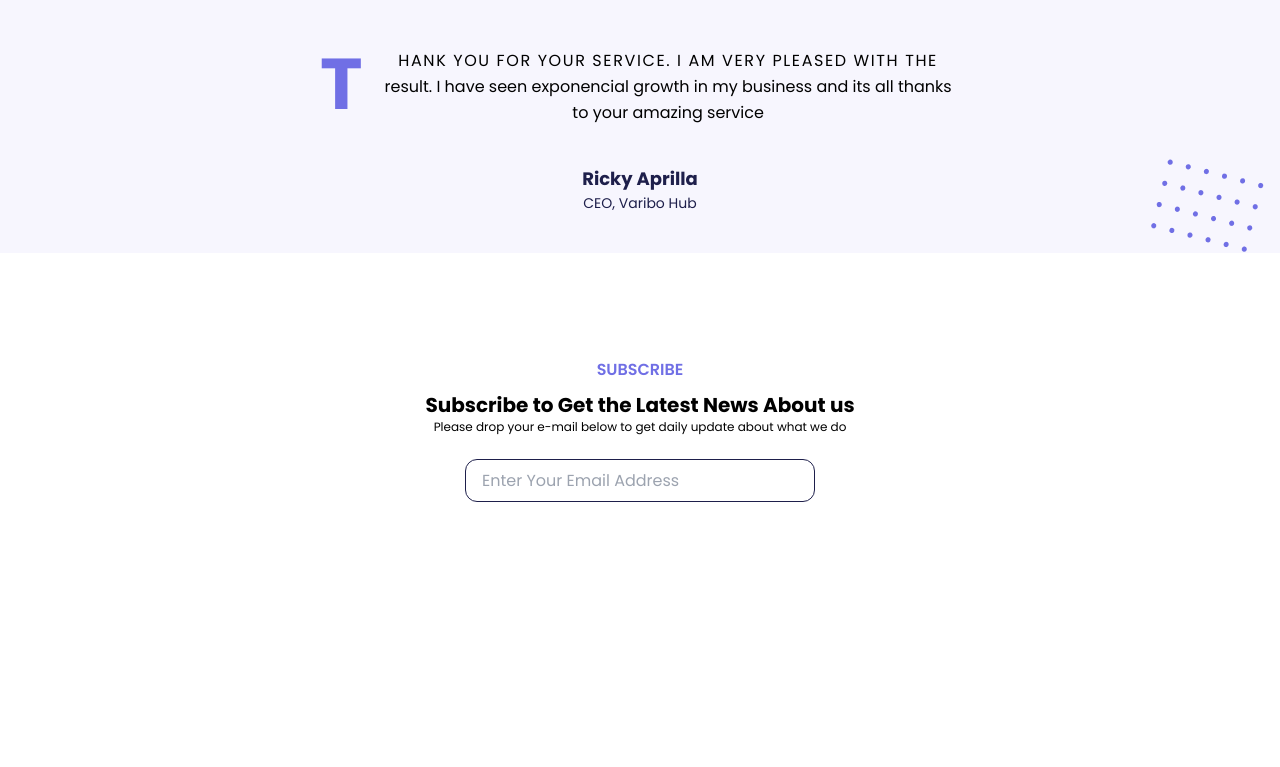
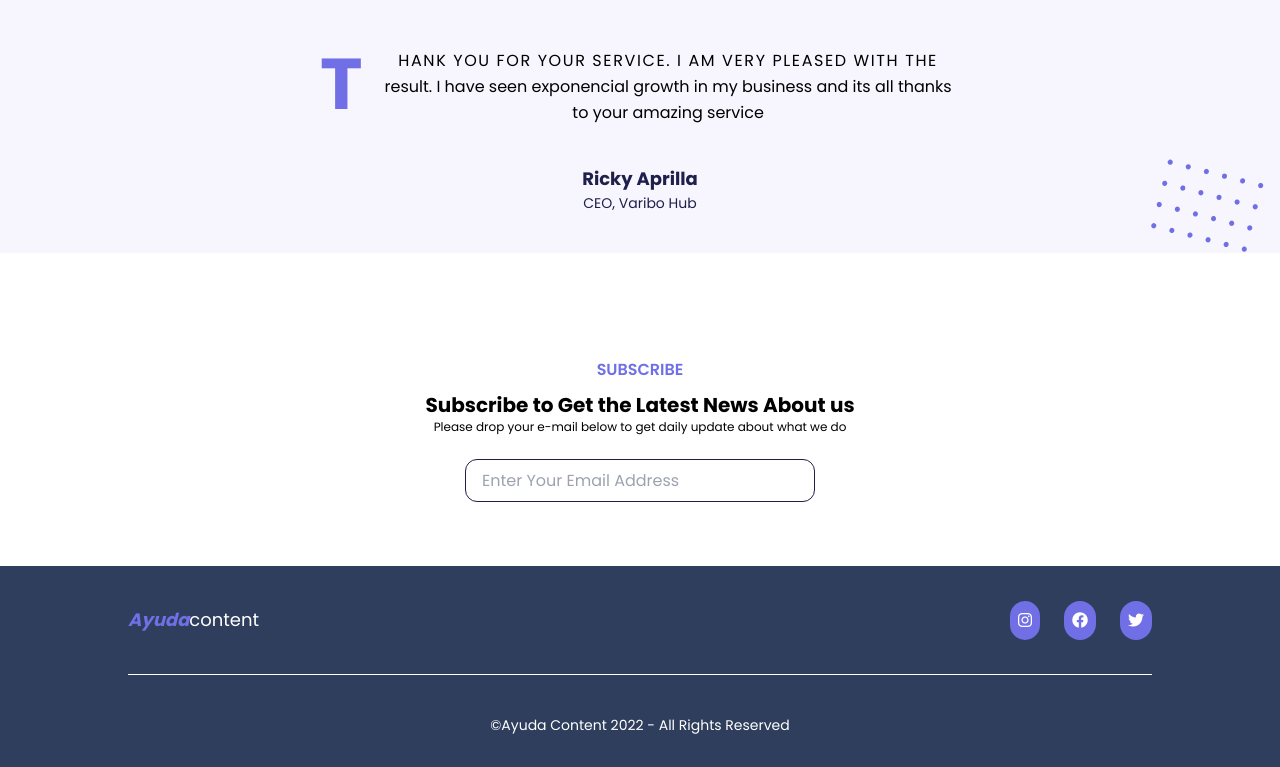
Before and after one commit to IsraelChidera/ayuda-content, a React (Create React App) app: page / in a window 1280 px wide. Shown: the part 2000-2767 px from the top of the page. Before the commit the page ends 2526 px from the top, so only its background shows below. Built offline with nearby package versions, Linux system fonts and the light colour scheme.

Commit message:
Landing page(desktop view) completed: Footer added

```diff
--- /dev/null
+++ b/src/components/Footer.jsx
@@ -0,0 +1,56 @@
+import React from 'react';
+
+const Footer = () => {
+  return (
+    <section className='mt-10 bg-secondary text-white px-32 pt-10 pb-8'>
+        <div>
+
+            <div
+                className='flex justify-between items-center
+                pb-10 border-b border-b-slate-800'
+            >
+                <p className='text-lg'>
+                    <span className='italic font-bold text-primary'>Ayuda</span>content
+                </p>
+
+                <div>
+                    <ul className='flex items-center space-x-6'>
+                        <li>
+                            <a
+                                href='#'
+                                className='rounded-full p-2 bg-primary'
+                            >
+                                <i className="fa-brands fa-instagram"></i>
+                            </a>
+                        </li>
+
+                        <li>
+                            <a
+                                href='#'
+                                className='rounded-full p-2 bg-primary'
+                            >
+                                <i className="fa-brands fa-facebook"></i>
+                            </a>
+                        </li>
+
+                        <li>
+                            <a
+                                href='#'
+                                className='rounded-full p-2 bg-primary'
+                            >
+                                <i className="fa-brands fa-twitter"></i>
+                            </a>
+                        </li>
+                    </ul>
+                </div>
+            </div>
+
+            <p className='mt-10 text-center text-sm'>
+                &copy;Ayuda Content 2022 - All Rights Reserved
+            </p>
+        </div>
+    </section>
+  )
+}
+
+export default Footer
--- a/src/pages/LandingPage.jsx
+++ b/src/pages/LandingPage.jsx
@@ -1,4 +1,5 @@
 import React from 'react'
+import Footer from '../components/Footer'
 import Hero from '../components/Hero'
 import Navbar from '../components/Navbar'
 import Projects from '../components/Projects'
@@ -9,12 +10,13 @@ import Testimonials from '../components/Testimonials'
 const LandingPage = () => {
   return (
     <section>
-        < Navbar />
-        < Hero />
-        < Projects />
-        < Services />
-        < Testimonials />
-        <Subscribe/>
+      < Navbar />
+      < Hero />
+      < Projects />
+      < Services />
+      < Testimonials />
+      < Subscribe />
+      < Footer />
     </section>
   )
 }
```
